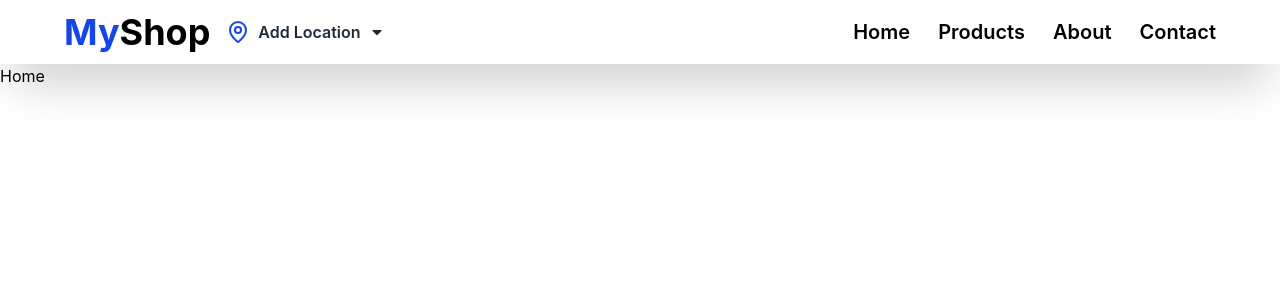
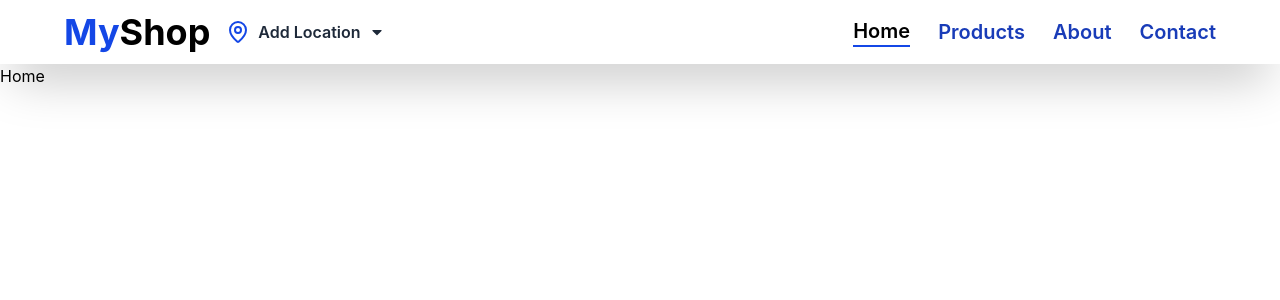
Before and after one commit to MayanthaS/Ecommerce_web_app, a React (Vite) app: page / in a window 1280 px wide. Shown: the top 300 px of the page. Built offline with nearby package versions, Linux system fonts and the light colour scheme.

Commit message:
feat: enhance Navbar component with active link styling for better navigation feedback

```diff
--- a/src/Components/Navbar.jsx
+++ b/src/Components/Navbar.jsx
@@ -26,16 +26,36 @@ const Navbar = () => {
         {/* Menu Section */}
         <nav>
           <ul className="flex gap-7 items-center text-xl font-semibold cursor-pointer">
-            <NavLink to="/" className="hover:text-blue-700">
+            <NavLink
+              to="/"
+              className={({ isActive }) =>
+                `${isActive ? "border-b-2 transition-all border-blue-700" : "text-blue-800"} cursor-pointer`
+              }
+            >
               <li>Home</li>
             </NavLink>
-            <NavLink to="/products" className="hover:text-blue-700">
+            <NavLink
+              to="/products"
+              className={({ isActive }) =>
+                `${isActive ? "border-b-2 transition-all border-blue-700" : "text-blue-800"} cursor-pointer`
+              }
+            >
               <li>Products</li>
             </NavLink>
-            <NavLink to="/about" className="hover:text-blue-700">
+            <NavLink
+              to="/about"
+              className={({ isActive }) =>
+                `${isActive ? "border-b-2 transition-all border-blue-700" : "text-blue-800"} cursor-pointer`
+              }
+            >
               <li>About</li>
             </NavLink>
-            <NavLink to="/contact" className="hover:text-blue-700">
+            <NavLink
+              to="/contact"
+              className={({ isActive }) =>
+                `${isActive ? "border-b-2 transition-all border-blue-700" : "text-blue-800"} cursor-pointer`
+              }
+            >
               <li>Contact</li>
             </NavLink>
           </ul>
```
